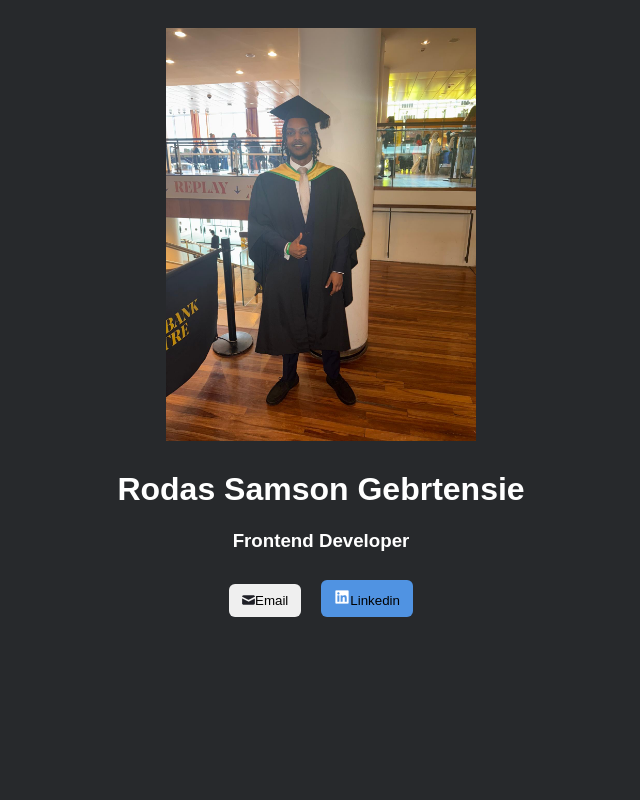
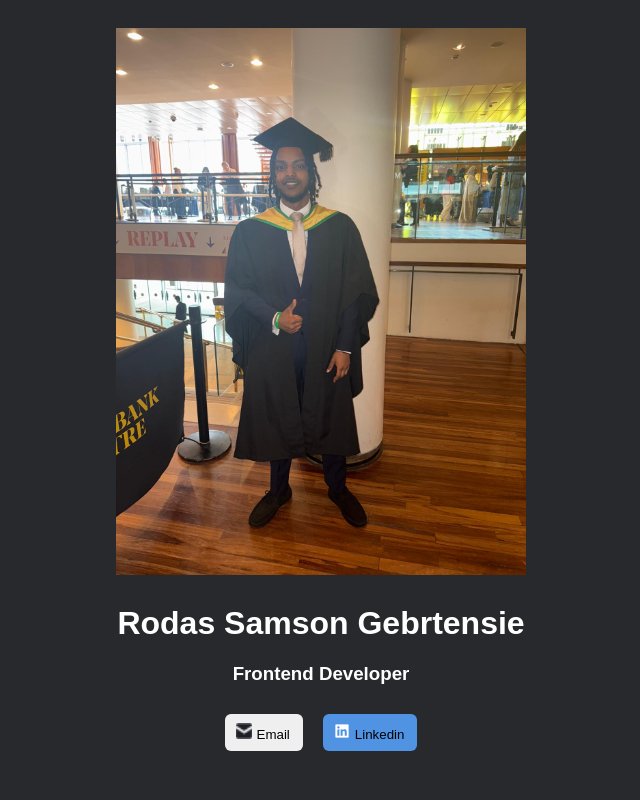
Before and after one commit to Unidentified-Coder/React-Projects, a React (Vite) app in the folder Business-Card/: page / in a window 1280 px wide. Shown: the top 800 px of the page, without its empty margins (319-959 px from the left). Built offline with nearby package versions, Linux system fonts and the light colour scheme.

Commit message:
Header Completed + Clear up

```diff
--- a/Business-Card/src/Header.jsx
+++ b/Business-Card/src/Header.jsx
@@ -7,12 +7,12 @@ export default function Header(){
         <h3>Frontend Developer</h3>
 
         <button className="email-btn">
-            <img src="src/assets/Icon.png" alt="mail logo" />
+            <img className="img-icon" src="src/assets/Icon.png" alt="mail logo" />
            <span>Email</span>
         </button>
 
         <button className="linkedin-btn">
-            <img src="src/assets/linkedin.png" alt="blue l" />
+            <img className="img-icon" src="src/assets/linkedin.png" alt="blue l" />
             <span>Linkedin</span>
         </button>
 
--- a/Business-Card/src/index.css
+++ b/Business-Card/src/index.css
@@ -28,13 +28,13 @@ h1 {
 header > img {
     display: block;
     margin: auto;
-    width: 350px;
+    width: 450px;
     padding: 0px 20px;
 
 }
 
 header > button {
-    padding: 9px 13px;
+    padding: 9px 13px 9px 11px;
     margin: 10px;
     cursor: pointer;
     border: 1px;
@@ -45,11 +45,14 @@ header > button {
     background-size: cover;
     /* background-repeat: no-repeat;
     background-position-y: 50%; */
-
 }
 .email-btn{
     background-size: cover;
     /* background-repeat: no-repeat;
     background-position-y: 50%; */
-
 }
+.img-icon{
+    width:16px ;
+    height:16px;
+    margin-right: 5px;
+}
```
